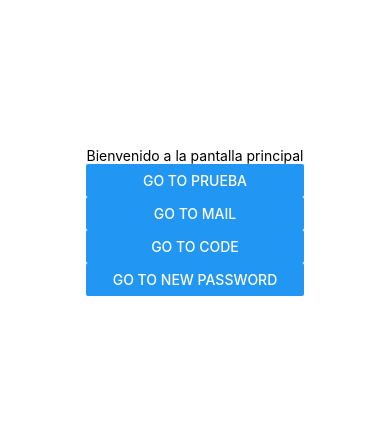
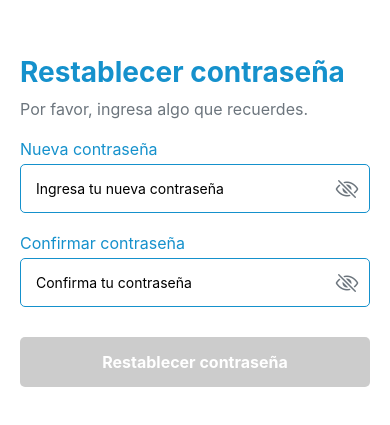
Before and after one commit to AdrianaP-MM/FeasVerse-Movil, a React Native app in the folder FeasVerse-Movil/: screen /NewPassword in a window 390 px wide. Shown: the part 201-626 px from the top of the page. Built offline with nearby package versions, Linux system fonts and the light colour scheme.

Commit message:
Diseño para los pasos de rstablecer contraseña completado con navegabilidad entre ellos

```diff
--- a/FeasVerse-Movil/App.js
+++ b/FeasVerse-Movil/App.js
@@ -1,57 +1,42 @@
-import React, { useState } from 'react';
-import { StatusBar } from 'expo-status-bar';
-import { StyleSheet, Text, View, Button } from 'react-native';
+import React from 'react';
+import { NavigationContainer } from '@react-navigation/native';
+import { createStackNavigator } from '@react-navigation/stack';
+import { StyleSheet, View, Text, Button } from 'react-native';
 import Prueba from './src/screens/Prueba';
 import Correo from './src/screens/restablecer/Correo';
 import Code from './src/screens/restablecer/Code';
-import New from './src/screens/restablecer/NewPassword';
-import { LogBox } from 'react-native'; // NO QUITAR
+import NewPassword from './src/screens/restablecer/NewPassword';
+import Message from './src/screens/restablecer/Message';
 
-export default function App() {
-  // Ignore all log notifications porque la advertencia no supe como sacarla, entonces, que no se muestre lol, NO QUITAR
-  LogBox.ignoreAllLogs();
-  const [currentScreen, setCurrentScreen] = useState('App');
-  const [email, setEmail] = useState('');
+const Stack = createStackNavigator();
 
-  const gotoPrueba = () => {
-    setCurrentScreen('Prueba');
+const MainScreen = ({ navigation }) => {
+    return (
+        <View style={styles.container}>
+            <Text>Bienvenido a la pantalla principal</Text>
+            <Button title="Go to Prueba" onPress={() => navigation.navigate('Prueba')} />
+            <Button title="Go to Mail" onPress={() => navigation.navigate('Correo')} />
+            <Button title="Go to Code" onPress={() => navigation.navigate('Code', { email: '' })} />
+            {/* Button title="Go to New Password" onPress={() => navigation.navigate('NewPassword')}  */}
+            {/* Button title="Go to Message" onPress={() => navigation.navigate('Message')} */}
+        </View>
+    );
 };
 
-  const gotoMail = () => {
-    setCurrentScreen('Correo');
+const App = () => {
+    return (
+        <NavigationContainer>
+            <Stack.Navigator initialRouteName="App" screenOptions={{ headerShown: false }}>
+                <Stack.Screen name="App" component={MainScreen} />
+                <Stack.Screen name="Prueba" component={Prueba} />
+                <Stack.Screen name="Correo" component={Correo} />
+                <Stack.Screen name="Code" component={Code} />
+                <Stack.Screen name="NewPassword" component={NewPassword} />
+                <Stack.Screen name="Message" component={Message} />
+            </Stack.Navigator>
+        </NavigationContainer>
+    );
 };
-
-  const gotoCode = (email) => {
-    setEmail(email);
-    setCurrentScreen('Code');
-  };
-
-  const gotoNewPassword = () => {
-    setCurrentScreen('NewPassword');
-  };
-
-  const gotoApp = () => {
-    setCurrentScreen('App');
-  };
-
-  return (
-    <View style={styles.container}>
-      {currentScreen === 'App' && (
-        <View>
-          <Text>Bienvenido a la pantalla principal</Text>
-          <Button title="Go to Prueba" onPress={gotoPrueba} />
-          <Button title="Go to Mail" onPress={gotoMail} />
-          <Button title="Go to Code" onPress={() => gotoCode(email)} />
-          <Button title="Go to New Password" onPress={gotoNewPassword} />
-        </View>
-      )}
-      {currentScreen === 'Prueba' && <Prueba onBack={gotoApp} />}
-      {currentScreen === 'Correo' && <Correo onSendCode={gotoCode} onBack={gotoApp} />}
-      {currentScreen === 'Code' && <Code email={email} onVerify={gotoNewPassword} onBack={gotoApp} />}
-      {currentScreen === 'NewPassword' && <New onBack={gotoApp} />}
-    </View>
-  );
-}
 
 const styles = StyleSheet.create({
     container: {
@@ -62,3 +47,5 @@ const styles = StyleSheet.create({
         justifyContent: 'center',
     },
 });
+
+export default App;
--- a/FeasVerse-Movil/package.json
+++ b/FeasVerse-Movil/package.json
@@ -20,7 +20,7 @@
     "react-native-floating-label-text-input": "^0.1.5",
     "react-native-gesture-handler": "^2.16.2",
     "react-native-reanimated": "^3.12.0",
-    "react-native-safe-area-context": "^4.10.4",
+    "react-native-safe-area-context": "^4.10.5",
     "react-native-screens": "^3.31.1"
   },
   "devDependencies": {
--- /dev/null
+++ b/FeasVerse-Movil/src/components/inputs/CustomTextInput .js
@@ -0,0 +1,27 @@
+import React from 'react';
+import { StyleSheet, TextInput } from 'react-native';
+
+const CustomTextInput = ({ placeholder, keyboardType, value, onChangeText }) => {
+    return (
+        <TextInput
+            style={styles.input}
+            placeholder={placeholder}
+            keyboardType={keyboardType}
+            value={value}
+            onChangeText={onChangeText}
+        />
+    );
+};
+
+const styles = StyleSheet.create({
+    input: {
+        width: '100%',
+        padding: 15,
+        borderWidth: 1,
+        borderColor: '#1591CC',
+        borderRadius: 5,
+        marginBottom: 20,
+    },
+});
+
+export default CustomTextInput;
--- /dev/null
+++ b/FeasVerse-Movil/src/components/inputs/CustomTextInputPassword.js
@@ -0,0 +1,54 @@
+// CustomTextInput.js
+import React, { useState } from 'react';
+import { View, TextInput, StyleSheet, TouchableOpacity } from 'react-native';
+import { Ionicons } from '@expo/vector-icons';
+
+const CustomTextInput = ({ placeholder, value, onChangeText }) => {
+    const [isSecureTextEntry, setIsSecureTextEntry] = useState(true);
+
+    const toggleSecureEntry = () => {
+        setIsSecureTextEntry(!isSecureTextEntry);
+    };
+
+    return (
+        <View style={styles.inputContainer}>
+            <TextInput
+                style={styles.input}
+                placeholder={placeholder}
+                value={value}
+                onChangeText={onChangeText}
+                secureTextEntry={isSecureTextEntry}
+                autoCapitalize="none"
+                autoCorrect={false}
+            />
+            <TouchableOpacity onPress={toggleSecureEntry} style={styles.iconContainer}>
+                <Ionicons
+                    name={isSecureTextEntry ? 'eye-off-outline' : 'eye-outline'}
+                    size={24}
+                    color="#6c757d"
+                />
+            </TouchableOpacity>
+        </View>
+    );
+};
+
+const styles = StyleSheet.create({
+    inputContainer: {
+        width: '100%',
+        flexDirection: 'row',
+        alignItems: 'center',
+        borderWidth: 1,
+        borderColor: '#1591CC',
+        borderRadius: 5,
+        marginBottom: 20,
+    },
+    input: {
+        flex: 1,
+        padding: 15,
+    },
+    iconContainer: {
+        padding: 10,
+    },
+});
+
+export default CustomTextInput;
--- a/FeasVerse-Movil/src/screens/restablecer/Code.js
+++ b/FeasVerse-Movil/src/screens/restablecer/Code.js
@@ -1,41 +1,49 @@
 import React, { useState } from 'react';
 import { StatusBar } from 'expo-status-bar';
-import { StyleSheet, Text, View, TextInput, TouchableOpacity } from 'react-native';
+import { StyleSheet, Text, View, TouchableOpacity } from 'react-native';
+import { Ionicons } from '@expo/vector-icons';
+import CustomTextInput from '../../components/inputs/CustomTextInput '; // Importamos nuestro componente CustomTextInput
 
 const Code = ({ route, navigation }) => {
-    const [code, setCode] = useState(['', '', '', '']);
+    const [code, setCode] = useState('');
     const email = route.params?.email;
 
-    const handleCodeChange = (text, index) => {
-        const newCode = [...code];
-        newCode[index] = text;
-        setCode(newCode);
+    const handleCodeChange = (text) => {
+        setCode(text);
     };
 
     const handleVerify = () => {
-        // Aquí iría la lógica para verificar el código
-        console.log('Código ingresado:', code.join(''));
+        console.log('Código ingresado:', code);
         navigation.navigate('NewPassword');
     };
 
     return (
         <View style={styles.container}>
-            <Text style={styles.title}>Por favor, revise tu correo electrónica</Text>
-            <Text style={styles.subtitle}>Mandamos el correo a {email}</Text>
-            <View style={styles.codeContainer}>
-                {code.map((digit, index) => (
-                    <TextInput
-                        key={index}
-                        style={styles.codeInput}
-                        keyboardType="numeric"
-                        maxLength={1}
-                        value={digit}
-                        onChangeText={(text) => handleCodeChange(text, index)}
-                    />
-                ))}
+            <TouchableOpacity style={styles.backButton} onPress={() => navigation.goBack()}>
+                <Ionicons name="arrow-back" size={24} color="#1591CC" />
+            </TouchableOpacity>
+            <View style={styles.content}>
+                <View>
+                    <Text style={styles.title}>Por favor, revisa tu correo electrónico</Text>
+                    <Text style={styles.subtitle}>Hemos enviado un código a {email}</Text>
+                    <Text style={styles.label}>Código</Text>
+                </View>
+                {/* Usamos CustomTextInput en lugar de TextInput */}
+                <CustomTextInput
+                    placeholder="Ingresa el código"
+                    keyboardType="numeric"
+                    value={code}
+                    onChangeText={handleCodeChange}
+                />
+                <TouchableOpacity
+                    style={styles.button}
+                    onPress={handleVerify}
+                >
+                    <Text style={styles.buttonText}>Verificar</Text>
+                </TouchableOpacity>
             </View>
-            <TouchableOpacity style={styles.button} onPress={handleVerify}>
-                <Text style={styles.buttonText}>Verificar</Text>
+            <TouchableOpacity onPress={() => navigation.goBack()} style={styles.backTextContainer}>
+                <Text style={styles.backText}>Regresar</Text>
             </TouchableOpacity>
             <StatusBar style="auto" />
         </View>
@@ -46,42 +54,48 @@ const styles = StyleSheet.create({
     container: {
         flex: 1,
         backgroundColor: '#fff',
+        paddingHorizontal: 20,
+    },
+    backButton: {
+        position: 'absolute',
+        top: 40,
+        left: 20,
+        padding: 10,
+        borderWidth: 1,
+        borderColor: '#1591CC',
+        borderRadius: 5,
+        backgroundColor: '#fff',
+        zIndex: 10,
+    },
+    content: {
+        flex: 1,
+        justifyContent: 'center',
         alignItems: 'center',
-        justifyContent: 'center',
-        padding: 20,
+        paddingHorizontal: 20,
     },
     title: {
-        fontSize: 24,
+        fontSize: 28,
         fontWeight: 'bold',
-        color: '#007aff',
-        marginBottom: 20,
-        textAlign: 'center',
+        color: '#1591CC',
+        marginBottom: 10,
+        textAlign: 'start',
     },
     subtitle: {
-        fontSize: 14,
+        fontSize: 16,
         color: '#6c757d',
-        textAlign: 'center',
+        textAlign: 'start',
         marginBottom: 20,
     },
-    codeContainer: {
-        flexDirection: 'row',
-        justifyContent: 'space-between',
-        width: '100%',
-        marginBottom: 20,
-    },
-    codeInput: {
-        width: '20%',
-        padding: 15,
-        borderWidth: 1,
-        borderColor: '#ced4da',
-        borderRadius: 5,
-        textAlign: 'center',
-        fontSize: 18,
+    label: {
+        fontSize: 16,
+        color: '#1591CC',
+        marginBottom: 5,
+        textAlign: 'start',
     },
     button: {
         width: '100%',
         padding: 15,
-        backgroundColor: '#007aff',
+        backgroundColor: '#1591CC',
         borderRadius: 5,
         alignItems: 'center',
         marginBottom: 20,
@@ -91,6 +105,16 @@ const styles = StyleSheet.create({
         fontSize: 16,
         fontWeight: 'bold',
     },
+    backTextContainer: {
+        position: 'absolute',
+        bottom: 20,
+        width: '100%',
+        alignItems: 'center',
+    },
+    backText: {
+        color: '#6c757d',
+        fontSize: 16,
+    },
 });
 
 export default Code;
--- a/FeasVerse-Movil/src/screens/restablecer/Correo.js
+++ b/FeasVerse-Movil/src/screens/restablecer/Correo.js
@@ -1,33 +1,57 @@
 import React, { useState } from 'react';
 import { StatusBar } from 'expo-status-bar';
-import { StyleSheet, Text, View, TextInput, TouchableOpacity } from 'react-native';
+import { StyleSheet, Text, View, TouchableOpacity } from 'react-native';
+import { Ionicons } from '@expo/vector-icons';
+import CustomTextInput from '../../components/inputs/CustomTextInput '; // Importamos nuestro componente CustomTextInput
 
 const Correo = ({ navigation }) => {
     const [email, setEmail] = useState('');
+    const [isValidEmail, setIsValidEmail] = useState(false);
 
     const handleSendCode = () => {
-        // Aquí iría la lógica para enviar el código de restablecimiento
         console.log('Enviar código a:', email);
         navigation.navigate('Code', { email });
     };
 
+    const validateEmail = (email) => {
+        const emailRegex = /^[^\s@]+@[^\s@]+\.[^\s@]+$/;
+        return emailRegex.test(email);
+    };
+
+    const handleEmailChange = (email) => {
+        setEmail(email);
+        setIsValidEmail(validateEmail(email));
+    };
+
     return (
         <View style={styles.container}>
+            <TouchableOpacity style={styles.backButton} onPress={() => navigation.goBack()}>
+                <Ionicons name="arrow-back" size={24} color="#1591CC" />
+            </TouchableOpacity>
+            <View style={styles.content}>
+                <View>
                     <Text style={styles.title}>Restablecer contraseña</Text>
                     <Text style={styles.subtitle}>
-                No te preocupes, te ayudaremos a restablecer tu contraseña, ingresa tu correo electrónico para mandar un código de restablecimiento.
+                        No te preocupes, te ayudaremos a restablecer tu contraseña. Ingresa tu correo electrónico para mandar un código de restablecimiento.
                     </Text>
-            <TextInput
-                style={styles.input}
+                    <Text style={styles.label}>Correo electrónico</Text>
+                </View>
+                {/* Usamos CustomTextInput en lugar de TextInput */}
+                <CustomTextInput
                     placeholder="Ingrese tu correo electrónico"
                     keyboardType="email-address"
                     value={email}
-                onChangeText={setEmail}
+                    onChangeText={handleEmailChange}
                 />
-            <TouchableOpacity style={styles.button} onPress={handleSendCode}>
+                <TouchableOpacity
+                    style={[styles.button, !isValidEmail && styles.buttonDisabled]}
+                    onPress={handleSendCode}
+                    disabled={!isValidEmail}
+                >
                     <Text style={styles.buttonText}>Mandar código</Text>
                 </TouchableOpacity>
-            <TouchableOpacity onPress={() => navigation.goBack()}>
+            </View>
+            <TouchableOpacity onPress={() => navigation.goBack()} style={styles.backTextContainer}>
                 <Text style={styles.backText}>Regresar</Text>
             </TouchableOpacity>
             <StatusBar style="auto" />
@@ -39,45 +63,68 @@ const styles = StyleSheet.create({
     container: {
         flex: 1,
         backgroundColor: '#fff',
+        paddingHorizontal: 20,
+    },
+    backButton: {
+        position: 'absolute',
+        top: 40,
+        left: 20,
+        padding: 10,
+        borderWidth: 1,
+        borderColor: '#1591CC',
+        borderRadius: 5,
+        backgroundColor: '#fff',
+        zIndex: 10,
+    },
+    content: {
+        flex: 1,
+        justifyContent: 'center',
         alignItems: 'center',
-        justifyContent: 'center',
-        padding: 20,
+        paddingHorizontal: 20,
     },
     title: {
-        fontSize: 24,
+        fontSize: 28,
         fontWeight: 'bold',
-        color: '#007aff',
+        color: '#1591CC',
+        marginBottom: 10,
+        textAlign: 'start', // Ajustado a 'start'
+    },
+    subtitle: {
+        fontSize: 16,
+        color: '#6c757d',
+        textAlign: 'start', // Ajustado a 'start'
         marginBottom: 20,
     },
-    subtitle: {
-        fontSize: 14,
-        color: '#6c757d',
-        textAlign: 'center',
-        marginBottom: 20,
-    },
-    input: {
-        width: '100%',
-        padding: 15,
-        borderWidth: 1,
-        borderColor: '#ced4da',
-        borderRadius: 5,
-        marginBottom: 20,
+    label: {
+        fontSize: 16,
+        color: '#1591CC',
+        marginBottom: 5,
+        textAlign: 'start', // Ajustado a 'start'
     },
     button: {
         width: '100%',
         padding: 15,
-        backgroundColor: '#007aff',
+        backgroundColor: '#1591CC',
         borderRadius: 5,
         alignItems: 'center',
         marginBottom: 20,
+    },
+    buttonDisabled: {
+        backgroundColor: '#ccc', // Color de fondo cuando el botón está deshabilitado
     },
     buttonText: {
         color: '#fff',
         fontSize: 16,
         fontWeight: 'bold',
     },
+    backTextContainer: {
+        position: 'absolute',
+        bottom: 20,
+        width: '100%',
+        alignItems: 'center',
+    },
     backText: {
-        color: '#007aff',
+        color: '#6c757d',
         fontSize: 16,
     },
 });
--- a/FeasVerse-Movil/src/screens/restablecer/Message.js
+++ b/FeasVerse-Movil/src/screens/restablecer/Message.js
@@ -0,0 +1,68 @@
+import React from 'react';
+import { StatusBar } from 'expo-status-bar';
+import { StyleSheet, Text, View, TouchableOpacity } from 'react-native';
+import { Ionicons } from '@expo/vector-icons';
+
+const Message = ({ navigation }) => {
+    const handleReturnToLogin = () => {
+        navigation.navigate('App'); // Navegar de regreso a la pantalla inicial de sesión
+    };
+
+    return (
+        <View style={styles.container}>
+            <View style={styles.content}>
+                <Text style={styles.title}>Contraseña restablecida</Text>
+                <Text style={styles.subtitle}>Tu contraseña ha sido restablecida correctamente.</Text>
+                <TouchableOpacity
+                    style={styles.button}
+                    onPress={handleReturnToLogin}
+                >
+                    <Text style={styles.buttonText}>Regresar al inicio de sesión</Text>
+                </TouchableOpacity>
+            </View>
+            <StatusBar style="auto" />
+        </View>
+    );
+};
+
+const styles = StyleSheet.create({
+    container: {
+        flex: 1,
+        backgroundColor: '#fff',
+        paddingHorizontal: 20,
+        justifyContent: 'center',
+    },
+    content: {
+        flex: 1,
+        justifyContent: 'center',
+        alignItems: 'center',
+    },
+    title: {
+        fontSize: 28,
+        fontWeight: 'bold',
+        color: '#1591CC',
+        marginBottom: 10,
+        textAlign: 'center',
+    },
+    subtitle: {
+        fontSize: 16,
+        color: '#6c757d',
+        textAlign: 'center',
+        marginBottom: 20,
+    },
+    button: {
+        width: '100%',
+        padding: 15,
+        backgroundColor: '#1591CC',
+        borderRadius: 5,
+        alignItems: 'center',
+        marginTop: 10,
+    },
+    buttonText: {
+        color: '#fff',
+        fontSize: 16,
+        fontWeight: 'bold',
+    },
+});
+
+export default Message;
--- a/FeasVerse-Movil/src/screens/restablecer/NewPassword.js
+++ b/FeasVerse-Movil/src/screens/restablecer/NewPassword.js
@@ -1,14 +1,67 @@
-import React from 'react';
+import React, { useState, useEffect } from 'react';
 import { StatusBar } from 'expo-status-bar';
 import { StyleSheet, Text, View, TouchableOpacity } from 'react-native';
+import { Ionicons } from '@expo/vector-icons';
+import CustomTextInput from '../../components/inputs/CustomTextInputPassword'; // Importamos nuestro componente CustomTextInput
 
-const New = ({ navigation }) => {
+const NewPassword = ({ navigation }) => {
+    const [password, setPassword] = useState('');
+    const [confirmPassword, setConfirmPassword] = useState('');
+    const [isValidPassword, setIsValidPassword] = useState(false);
+
+    useEffect(() => {
+        // Validar las contraseñas cuando cambian
+        setIsValidPassword(password === confirmPassword && validatePassword(password));
+    }, [password, confirmPassword]);
+
+    const handleResetPassword = () => {
+        console.log('Contraseña restablecida');
+        navigation.navigate('Message');
+    };
+
+    const validatePassword = (password) => {
+        // Aquí puedes aplicar tus reglas de validación para la contraseña
+        return password.length >= 6; // Ejemplo: al menos 6 caracteres
+    };
+
+    const handlePasswordChange = (password) => {
+        setPassword(password);
+    };
+
+    const handleConfirmPasswordChange = (confirmPassword) => {
+        setConfirmPassword(confirmPassword);
+    };
+
     return (
         <View style={styles.container}>
-            <Text style={styles.title}>Nueva contraseña</Text>
-            <TouchableOpacity onPress={() => navigation.goBack()}>
-                <Text style={styles.backText}>Regresar</Text>
-            </TouchableOpacity>
+            <View style={styles.content}>
+
+                    <Text style={styles.title}>Restablecer contraseña</Text>
+                    <Text style={styles.subtitle}>Por favor, ingresa algo que recuerdes.</Text>
+                    <Text style={styles.label}>Nueva contraseña</Text>
+
+                {/* Input para la nueva contraseña */}
+                <CustomTextInput
+                    placeholder="Ingresa tu nueva contraseña"
+                    value={password}
+                    onChangeText={handlePasswordChange}
+                />
+                <Text style={styles.label}>Confirmar contraseña</Text>
+                {/* Input para confirmar la contraseña */}
+                <CustomTextInput
+                    placeholder="Confirma tu contraseña"
+                    value={confirmPassword}
+                    onChangeText={handleConfirmPasswordChange}
+                />
+                {/* Botón para restablecer contraseña */}
+                <TouchableOpacity
+                    style={[styles.button, !isValidPassword && styles.buttonDisabled]}
+                    onPress={handleResetPassword}
+                    disabled={!isValidPassword}
+                >
+                    <Text style={styles.buttonText}>Restablecer contraseña</Text>
+                </TouchableOpacity>
+            </View>
             <StatusBar style="auto" />
         </View>
     );
@@ -18,20 +71,52 @@ const styles = StyleSheet.create({
     container: {
         flex: 1,
         backgroundColor: '#fff',
+        paddingHorizontal: 20,
+        justifyContent: 'center',
+    },
+    content: {
+        flex: 1,
+        justifyContent: 'center',
         alignItems: 'center',
-        justifyContent: 'center',
-        padding: 20,
     },
     title: {
-        fontSize: 24,
+        fontSize: 28,
         fontWeight: 'bold',
-        color: '#007aff',
+        color: '#1591CC',
+        marginBottom: 10,
+        textAlign: 'start',
+        width: '100%',
+    },
+    subtitle: {
+        fontSize: 16,
+        color: '#6c757d',
+        textAlign: 'start',
         marginBottom: 20,
+        width: '100%',
     },
-    backText: {
-        color: '#007aff',
+    label: {
         fontSize: 16,
+        color: '#1591CC',
+        marginBottom: 5,
+        textAlign: 'start',
+        width: '100%',
+    },
+    button: {
+        width: '100%',
+        padding: 15,
+        backgroundColor: '#1591CC',
+        borderRadius: 5,
+        alignItems: 'center',
+        marginTop: 10,
+    },
+    buttonDisabled: {
+        backgroundColor: '#ccc', // Color de fondo cuando el botón está deshabilitado
+    },
+    buttonText: {
+        color: '#fff',
+        fontSize: 16,
+        fontWeight: 'bold',
     },
 });
 
-export default New;
+export default NewPassword;
```
Also changed, not shown: FeasVerse-Movil/src/utils/constantes.js (added, +8 -0 lines), 1 other file (tests, documents, lock files or other folders). Lines whose indentation alone changed are shown as unchanged.
